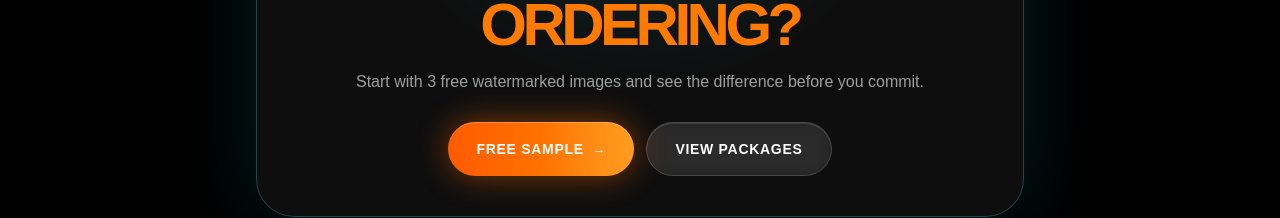
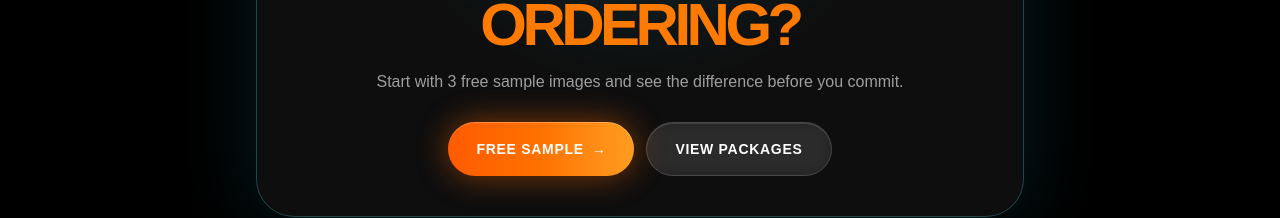
Before and after one commit to paulrodgerson40-blip/dpo-frontend, a Next.js app: page / in a window 1280 px wide. Shown: the part 11615-11833 px from the top of the page. Built offline with nearby package versions, Linux system fonts and the light colour scheme.

Commit message:
Update page.tsx

```diff
--- a/app/page.tsx
+++ b/app/page.tsx
@@ -921,7 +921,7 @@ export default function Page() {
             Ready to make your menu <span className="text-[#ff7a00]">look worth ordering?</span>
           </h2>
           <p className="relative mx-auto mt-5 max-w-xl text-white/60">
-            Start with 3 free watermarked images and see the difference before you commit.
+            Start with 3 free sample images and see the difference before you commit.
           </p>
           <div className="relative mt-7 flex flex-col justify-center gap-3 sm:flex-row">
             <OrangeButton href="mailto:sales@deliveryignite.com.au?subject=Free%203%20Photo%20Sample%20-%20Delivery%20Ignite">Free Sample</OrangeButton>
```
